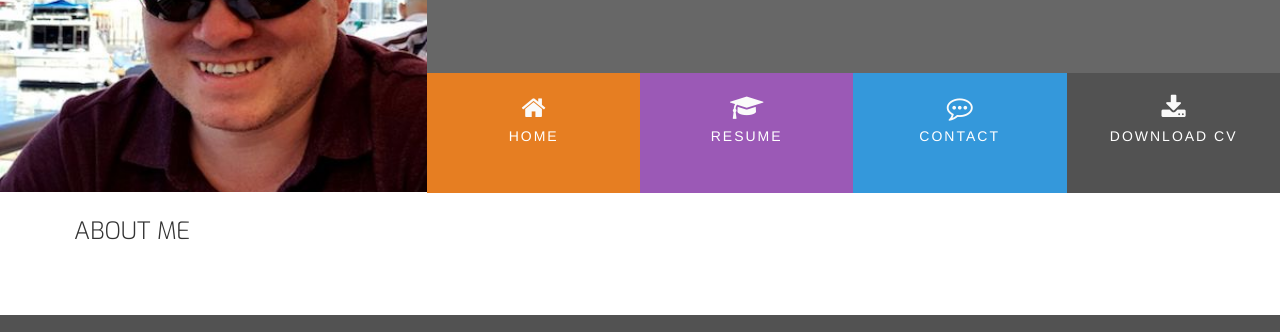
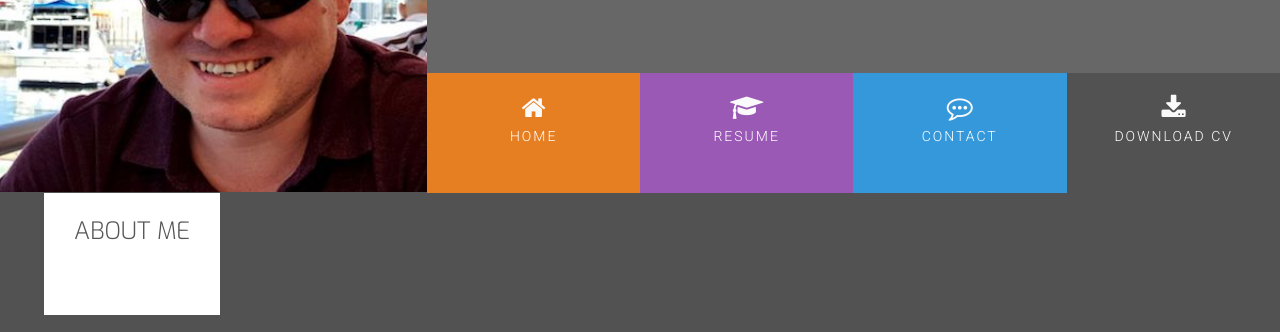
Before and after one commit to britsja/ucd-resume, a plain HTML site: page index.html in a window 1280 px wide. Shown: the part 168-500 px from the top of the page. Drawn offline with nearby package versions, Linux system fonts and the light colour scheme.

Commit message:
fixed css for body

```diff
--- a/assets/css/style.css
+++ b/assets/css/style.css
@@ -65,6 +65,12 @@ h1,h2,h3,h4 {
     margin-bottom: 40px;
 }
 
+body {
+    font-family: Roboto, sans-serif;
+    font-weight: 300;
+    background-color: #525252;
+    color: #555555;
+}
 
 /*---------------------------------------Heading-----------*/
 
```
